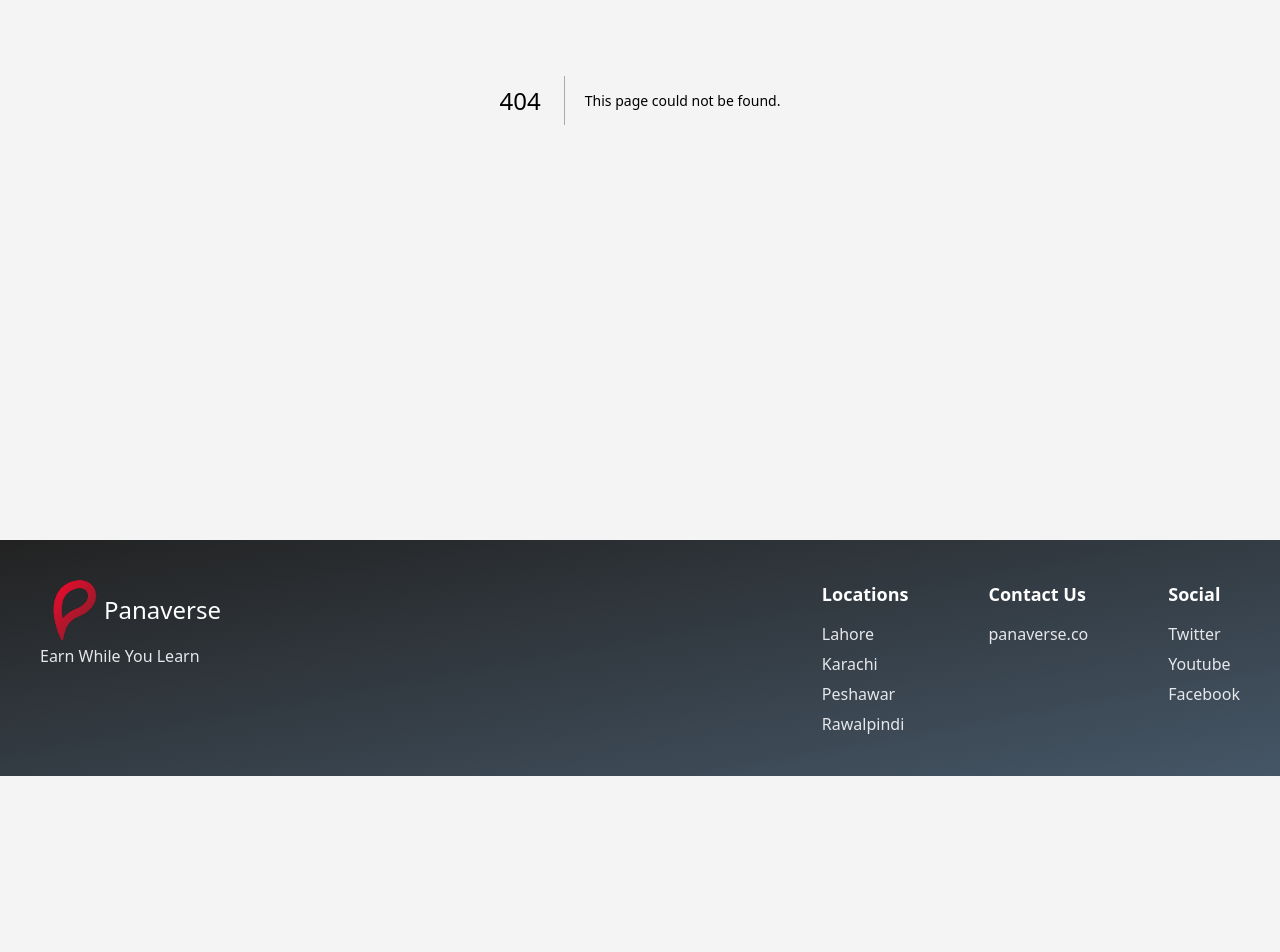
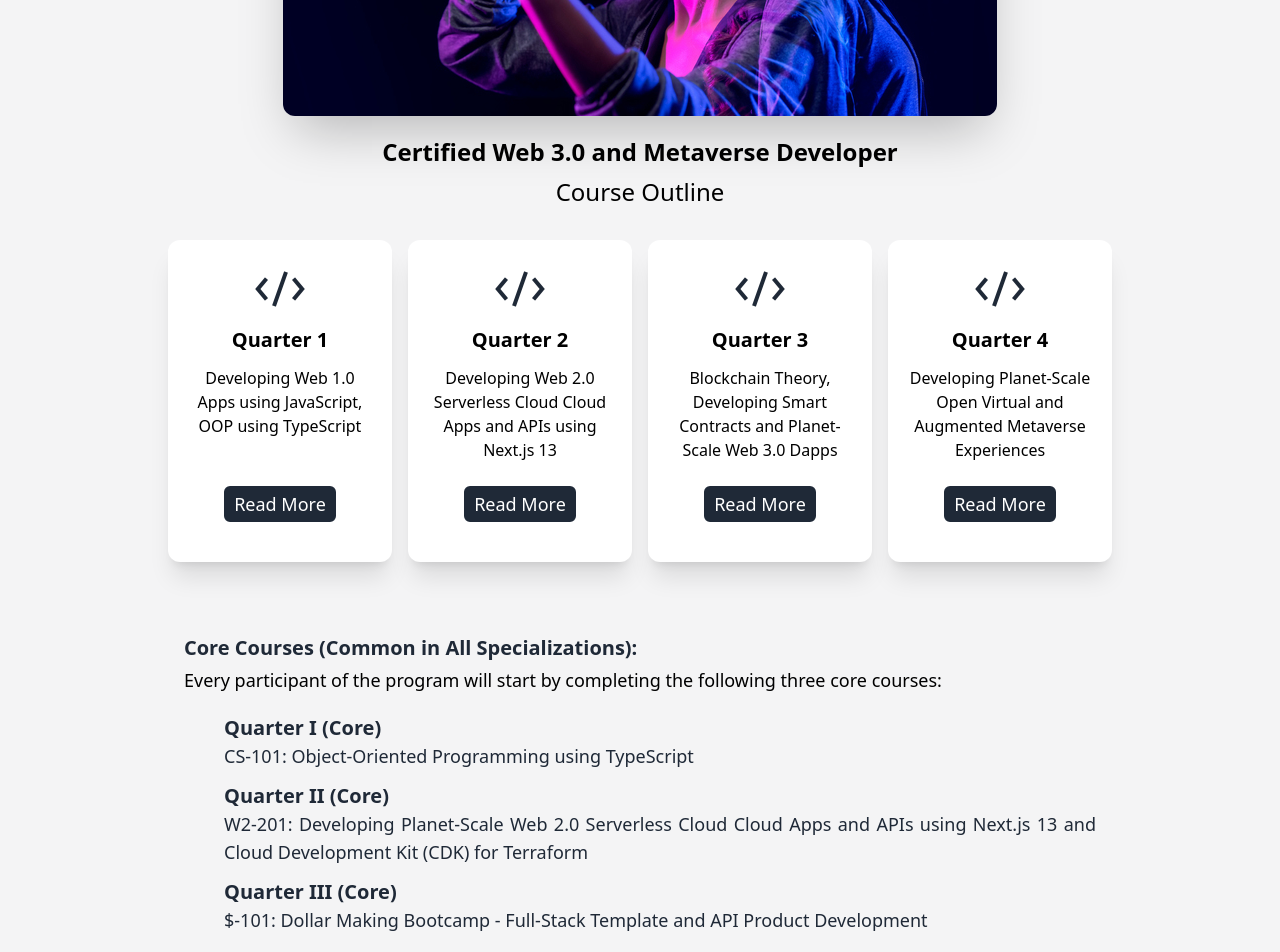
Before and after one commit to bilal-faisal/panaverse-website, a Next.js app: page /syllabus in a window 1280 px wide. Before the commit this address had no page. Shown: the part 380-1332 px from the top of the page. Before the commit the page ends 1156 px from the top, so only its background shows below. Built offline with nearby package versions, Linux system fonts and the light colour scheme.

Commit message:
Added Syllabus page

```diff
--- a/src/app/about/page.tsx
+++ b/src/app/about/page.tsx
@@ -78,35 +78,6 @@ const page = () => {
           weekdays. It employs a hybrid teaching format, with core onsite
           classes complemented by online Zoom laboratories and recorded videos.
         </p>
-
-        <h2 className="px-6 text-xl leading-7 font-semibold mt-5 mb-1 text-[#1F2937]">
-          Core Courses (Common in All Specializations):
-        </h2>
-        <p className="px-6 text-lg leading-7">
-          Every participant of the program will start by completing the
-          following three core courses:
-        </p>
-
-        <h2 className="ml-10 px-6 text-lg leading-7 font-medium mt-5 mb-1 text-[#1F2937]">
-          <span className="text-xl font-semibold">Quarter I (Core)</span>
-          <br />
-          CS-101: Object-Oriented Programming using TypeScript
-          <br />
-          <br />
-          <span className="text-xl font-semibold">Quarter II (Core)</span>
-          <br />
-          W2-201: Developing Planet-Scale Web 2.0 Serverless Cloud Cloud Apps
-          and APIs using Next.js 13 and Cloud Development Kit (CDK) for
-          Terraform
-          <br />
-          <br />
-          <span className="text-xl font-semibold">Quarter III (Core)</span>
-          <br />
-          $-101: Dollar Making Bootcamp - Full-Stack Template and API Product
-          Development
-          <br />
-          <br />
-        </h2>
       </div>
     </div>
   );
--- a/src/app/page.tsx
+++ b/src/app/page.tsx
@@ -10,11 +10,13 @@ const Home = () => {
     <div className="flex flex-col">
       <QuoteBanner />
       <GradientBanner />
-      <ExtraBanner/>
+      <ExtraBanner />
       <Heading name={"Instructors"} />
-      <TeamMembers/>
+      <TeamMembers />
       <Heading name={"Course Outline"} />
-      <QuarterItems />
+      <div className="px-8">
+        <QuarterItems />
+      </div>
     </div>
   );
 };
--- /dev/null
+++ b/src/app/syllabus/page.tsx
@@ -0,0 +1,73 @@
+import Image from "next/image";
+import PIAIC from "../../../public/metaverse.jpg";
+import Link from "next/link";
+import QuarterItems from "@/components/QuarterItems";
+
+const page = () => {
+  return (
+    <div className="flex flex-col items-center text-justify">
+      <div className="w-full md:w-3/4">
+        <Image
+          src={PIAIC}
+          alt="PIAIC logo"
+          className="rounded-xl shadow-2xl mx-auto mt-7"
+        />
+        {/*<div className="text-center text-[#1F2937] my-4 px-6 space-y-1">
+          <h2 className="text-xl font-semibold">
+            Presidential Initiative for Artificial Intelligence and Computing
+            (PIAIC)
+          </h2>
+          <p>
+            <Link
+              href={"https://www.piaic.org "}
+              target="_blank"
+              className="font-medium text-lg"
+            >
+              https://www.piaic.org
+            </Link>
+          </p>
+          <h1 className="text-2xl font-semibold">
+            Certified Web 3.0 and Metaverse Developer
+          </h1>
+        </div> */}
+        <h1 className="px-6 text-2xl font-semibold mt-5 mb-2 text-center">
+          Certified Web 3.0 and Metaverse Developer
+        </h1>
+
+        <h2 className="px-6 text-2xl text-center mt-2">Course Outline</h2>
+
+        <QuarterItems />
+
+        <h2 className="px-6 text-xl leading-7 font-semibold mt-5 mb-1 text-[#1F2937]">
+          Core Courses (Common in All Specializations):
+        </h2>
+        <p className="px-6 text-lg leading-7">
+          Every participant of the program will start by completing the
+          following three core courses:
+        </p>
+
+        <div className="ml-10 px-6 text-lg leading-7 font-normal mt-5 mb-1 text-[#1F2937]">
+          <h3 className="text-xl font-semibold">Quarter I (Core)</h3>
+          <p className="pb-3">
+            CS-101: Object-Oriented Programming using TypeScript
+          </p>
+
+          <h3 className="text-xl font-semibold">Quarter II (Core)</h3>
+          <p className="pb-3">
+            W2-201: Developing Planet-Scale Web 2.0 Serverless Cloud Cloud Apps
+            and APIs using Next.js 13 and Cloud Development Kit (CDK) for
+            Terraform
+          </p>
+
+          <h3 className="text-xl font-semibold">Quarter III (Core)</h3>
+          <p className="pb-3">
+            $-101: Dollar Making Bootcamp - Full-Stack Template and API Product
+            Development
+          </p>
+        </div>
+      </div>
+    </div>
+  );
+};
+
+export default page;
--- a/src/components/Navbar.tsx
+++ b/src/components/Navbar.tsx
@@ -70,6 +70,9 @@ export default function Navbar() {
                 <Link href={"/"}>Home</Link>
               </li>
               <li className="text-white">
+                <Link href={"/syllabus"}>Syllabus</Link>
+              </li>
+              <li className="text-white">
                 <Link href={"/about"}>About Us</Link>
               </li>
               <li className="text-white">
--- a/src/components/QuarterItem.tsx
+++ b/src/components/QuarterItem.tsx
@@ -4,23 +4,25 @@ import code from "../../public/code.png";
 
 interface Quarter {
   heading: String;
-  desc: String;
+  desc?: String;
   url: String;
 }
 
 const Quarter = ({ heading, desc, url }: Quarter) => {
   return (
-    <div className="basis-full sm:basis-1/2 md:basis-1/4">
-      <div className="bg-white shadow-xl flex flex-col items-center rounded-xl p-5 m-4 md:my-0 md:mx-4 ">
+    <div className="basis-full sm:basis-1/2 md:basis-1/4 p-2">
+      <div className="bg-white shadow-xl flex flex-col items-center rounded-xl p-5 min-h-full">
         <Image src={code} alt="Logo" className="my-1" />
         <h2 className="text-xl font-semibold my-2">{heading}</h2>
-        <p className="text-center my-1">{desc}, ...</p>
+        <p className="text-center my-1">{desc}</p>
 
-        <Link href={`./${url}`}>
-          <button className="px-2 py-0.5 my-3 md:mt-6 rounded-md text-white bg-[#1F2937] w-fit text-lg border-2 border-[#1F2937] hover:border-2 hover:border-[#1F2937] hover:bg-white hover:text-[#1F2937]">
-            Read More
-          </button>
-        </Link>
+        <div className="mt-auto py-5">
+          <Link href={`./${url}`}>
+            <button className="px-2 py-0.5 rounded-md text-white bg-[#1F2937] w-fit text-lg border-2 border-[#1F2937] hover:border-2 hover:border-[#1F2937] hover:bg-white hover:text-[#1F2937]">
+              Read More
+            </button>
+          </Link>
+        </div>
       </div>
     </div>
   );
--- a/src/components/QuarterItems.tsx
+++ b/src/components/QuarterItems.tsx
@@ -2,11 +2,11 @@ import QuarterItem from "@/components/QuarterItem";
 
 const QuarterItems = () => {
   return (
-    <div className="flex py-6 mb-10 px-6 flex-wrap">
+    <div className="flex py-6 mb-10 flex-wrap">
       <QuarterItem
         heading={"Quarter 1"}
         desc={
-          "JavaScript, Web3.0 Theory, Object-Oriented Programming using TypeScript"
+          "Developing Web 1.0 Apps using JavaScript, OOP using TypeScript"
         }
         url="about"
       />
```
Also changed, not shown: public/metaverse.jpg (added).
